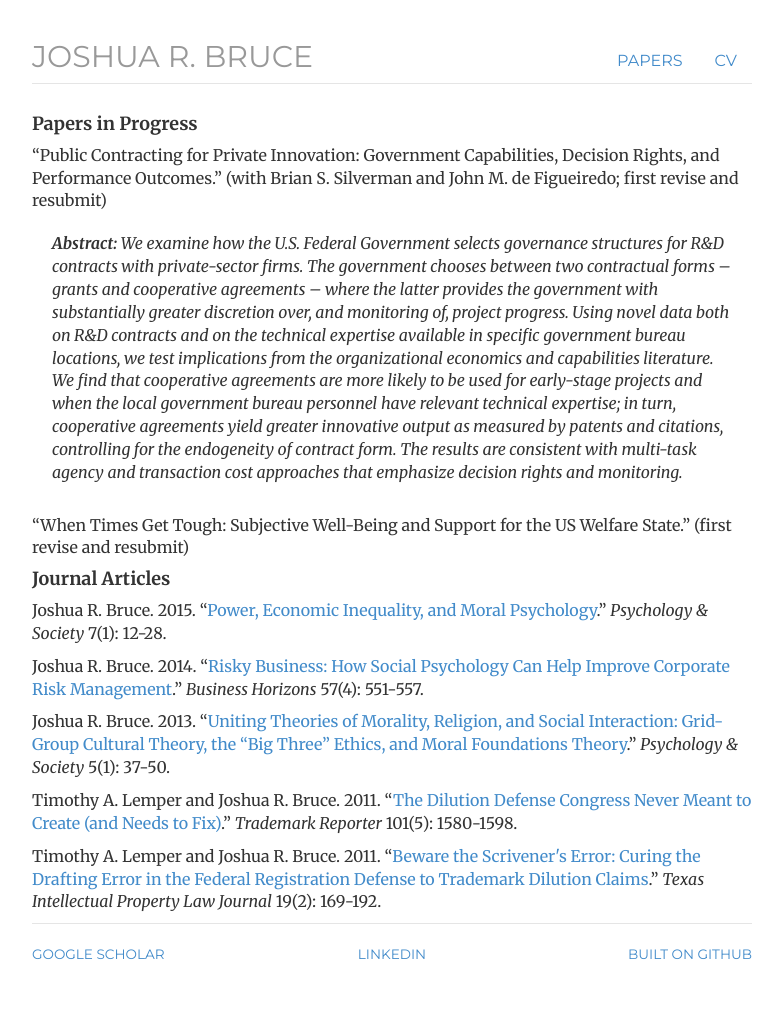
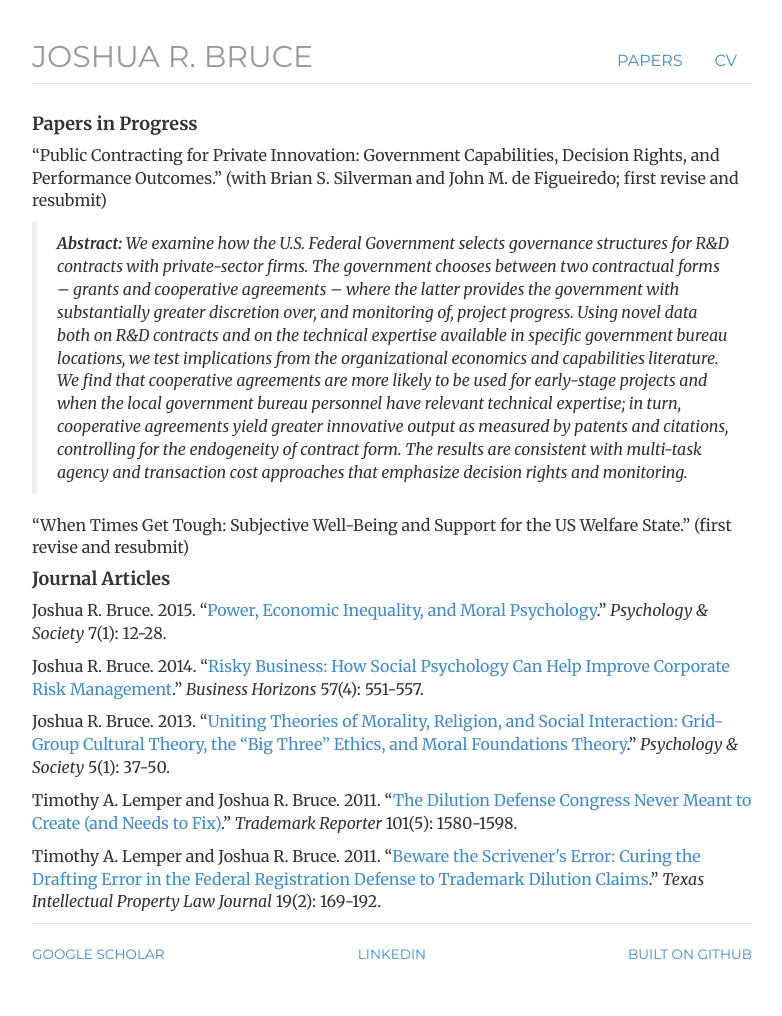
Before and after one commit to joshuarbruce/joshuarbruce.github.io, a Jekyll site: the page built from papers/index.html, in a window 1280 px wide. Shown: the whole page, without its empty margins (248-1030 px from the left). Built offline with Jekyll 4.4.1, drawn with Linux system fonts in a browser that asks for light colours; nearby versions of some CDN libraries.

Commit message:
Update style.css

```diff
--- a/css/style.css
+++ b/css/style.css
@@ -5,11 +5,20 @@
 
 h1, h2, h3, h4, h5, h6, .h1, .h2, .h3, .h4, .h5, .h6 { font-family: 'Merriweather', Georgia, Times; font-weight: 700;}
 
-blockquote p { font-size: 16px; line-height: 1.6em; }
+blockquote p { font-size: 16px; line-height: 1.6em; border-left: none;}
 
-/* Override the bootstrap style */
-blockquote {
-    border-left: none;
+/* Create custom horizontal line */
+.customHr {
+    width: 100%
+    font-size: 1px;
+    color: rgba(0, 0, 0, 0);
+    line-height: 1px;
+    margin-left: 5em;
+    margin-right: 5em;
+
+    background-color: grey;
+    margin-top: -6px;
+    margin-bottom: 10px;
 }
 
 /* Masthead */
```
